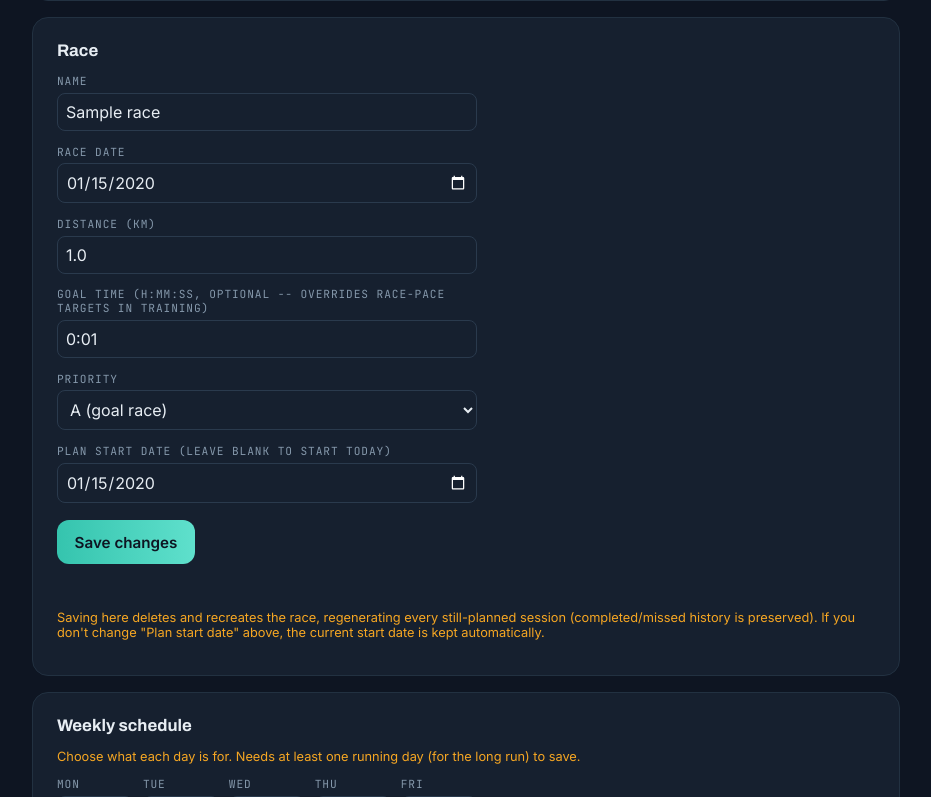
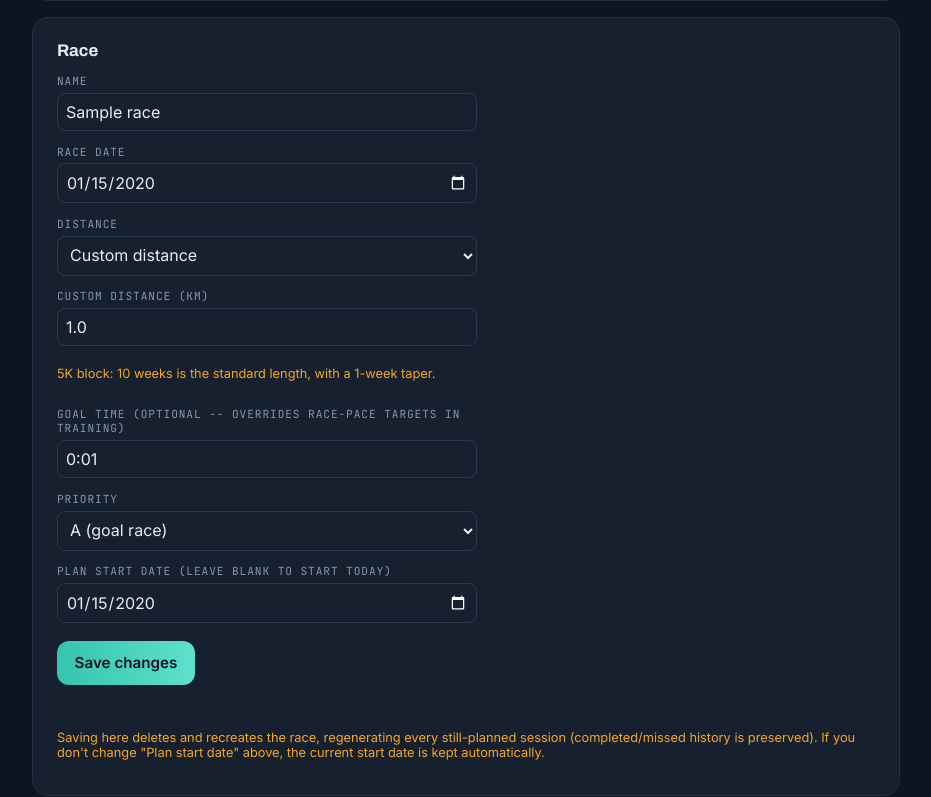
Before and after one commit to rdaswav/training_app, a FastAPI app: page /settings in a window 1280 px wide. Shown: the part 805-1602 px from the top of the page, without its empty margins (174-1105 px from the left). Run offline with FastAPI, Linux system fonts and the light colour scheme; tables that the repository leaves empty hold one stand-in row (values such as "Sample post"); some libraries are stand-ins or nearby versions.

Commit message:
UI: distance picker, race profile on Plan/About, plyometric logging
- Settings: distance is a 5K/10K/Half/Marathon/Custom picker with a hint
  showing the profile's standard block length and taper, a warning when
  the time to race is short (or long enough to add a Base phase), and a
  goal-time placeholder that matches the distance. Profile bounds come
  from the server so the hint can't drift from the engine.
- Plan hero names the block ("5K block"); phase focus labels come from
  the profile.
- About: I and R paces, plus a Race profile panel (block length, taper,
  long-run share/cap, strength flavour).
- Strength cards log plyometrics as contacts per set: no weight, no RIR,
  90s rest timer.
- Race sessions render as hard days; Today cues are race- and
  profile-aware.
- Weekly coach prompt no longer assumes a half; payload carries the
  race profile.

Co-Authored-By: Claude Opus 5.5 <noreply@anthropic.com>

```diff
--- a/backend/app/coach_service.py
+++ b/backend/app/coach_service.py
@@ -14,6 +14,7 @@ from sqlalchemy.orm import Session
 from app.engines import dashboard_summary, load_summary, weekly_review
 from app.engines import strength as strength_engine
 from app.engines import vdot as vdot_engine
+from app.engines.race_profiles import profile_for_distance
 from app.engines.running import week_start as monday_of
 from app.integrations.anthropic_coach import generate_review, render_prompt
 from app.jobs.daily_autoregulation import MAX_PACE_DRIFT_SEC_PER_KM
@@ -181,6 +182,7 @@ def build_metrics(db: Session, athlete: AthleteProfile, week_start: date) -> dic
             "name": race.name,
             "race_date": race.race_date.isoformat(),
             "distance_km": race.distance_km,
+            "race_profile": profile_for_distance(race.distance_km).label,
             "goal_time_sec": race.goal_time_sec,
             "priority": race.priority.value,
             "days_out_at_week_end": (race.race_date - week_end).days,
--- a/backend/app/integrations/anthropic_coach.py
+++ b/backend/app/integrations/anthropic_coach.py
@@ -22,7 +22,9 @@ MAX_TOKENS = 32000
 
 SYSTEM_PROMPT = """You are an experienced endurance running coach writing the \
 athlete's weekly training review. You are reviewing one training week inside a \
-structured half-marathon block that also carries RP-style strength work.
+structured race block (the race's distance and profile -- 5K, 10K, half \
+marathon or marathon -- are in the payload) that also carries RP-style \
+strength work, including plyometrics for 5K/10K blocks.
 
 ## The numbers are already computed -- do not redo them
 
--- a/backend/app/main.py
+++ b/backend/app/main.py
@@ -25,6 +25,7 @@ from app.db import SessionLocal, init_db
 from app.engines import coaching_copy, dashboard_summary, load_summary
 from app.engines import strength as strength_engine
 from app.engines import vdot as vdot_engine
+from app.engines.race_profiles import PROFILE_UPPER_BOUNDS_KM, PROFILES, profile_for_distance
 from app.engines.running import week_start
 from app.integrations.anthropic_coach import coach_configured
 from app.jobs.daily_autoregulation import MAX_PACE_DRIFT_SEC_PER_KM, run_daily_job
@@ -163,6 +164,20 @@ templates.env.filters["pace_mmss"] = format_pace_mmss
 templates.env.filters["duration"] = format_duration
 templates.env.filters["goal_time"] = format_goal_time
 templates.env.filters["markdown"] = format_markdown
+templates.env.filters["race_profile"] = profile_for_distance
+# Settings' distance picker reads block length/taper per profile from here,
+# so the hint text can't drift from engines/race_profiles.py.
+_upper_km = {p.key: km for p, km in PROFILE_UPPER_BOUNDS_KM}
+templates.env.globals["race_profiles"] = [
+    {
+        "key": p.key,
+        "label": p.label,
+        "template_weeks": p.template_weeks,
+        "taper_weeks": p.taper_weeks,
+        "max_km": _upper_km.get(p.key),  # None = no upper bound (marathon)
+    }
+    for p in PROFILES.values()
+]
 
 
 def _attach_logged_patterns(db, sessions: list[PlannedSession]) -> None:
@@ -530,7 +545,11 @@ def today_view(request: Request):
                 week_idx, current_phase_name or "Re-base", race.macrocycle.mesocycle_start_week or 0, race.distance_km
             )
             mesocycle_mode = mesocycle_status.mode
-        cues = {s.id: coaching_copy.session_cue(s.type, current_phase_name, mesocycle_mode) for s in sessions}
+        profile_key = profile_for_distance(race.distance_km).key if race else None
+        cues = {
+            s.id: coaching_copy.session_cue(s.type, current_phase_name, mesocycle_mode, s.content.get("role"), profile_key)
+            for s in sessions
+        }
         clocks = _weekly_clocks(db, athlete, today) if race else None
 
         return templates.TemplateResponse(
@@ -754,6 +773,9 @@ def about_view(request: Request):
                 {
                     "vdot": round(vdot, 1),
                     "race_pace_sec_per_km": fitness.race_pace_sec_per_km,
+                    "interval_pace_sec_per_km": fitness.interval_pace_sec_per_km,
+                    "repetition_pace_sec_per_km": fitness.repetition_pace_sec_per_km,
+                    "race_profile": fitness.profile,
                     "race_pace_from_goal": bool(race.goal_time_sec),
                     "e1rm_by_pattern": e1rm_by_pattern,
                 }
--- a/backend/app/static/app.js
+++ b/backend/app/static/app.js
@@ -132,6 +132,48 @@ async function submitAthleteProfile(event) {
     showFormStatus("athlete-status", "Failed to save: " + e.message, false);
   }
   return false;
+}
+
+// Goal-time placeholder per race profile -- a typical intermediate time, just
+// to show the expected format (MM:SS for short races, H:MM:SS for long).
+const GOAL_TIME_EXAMPLES = { "5k": "22:30", "10k": "47:00", half: "1:45:00", marathon: "3:45:00" };
+
+function raceProfileFor(km) {
+  // Mirrors engines/race_profiles.py's profile_for_distance; bounds come from
+  // the server (window.RACE_PROFILES) so the two can't drift.
+  const profiles = window.RACE_PROFILES || [];
+  return profiles.find((p) => p.max_km !== null && km <= p.max_km) || profiles.find((p) => p.max_km === null);
+}
+
+function updateDistanceUI(form) {
+  const preset = form.distance_preset.value;
+  const customLabel = form.querySelector(".distance-custom");
+  if (preset === "custom") {
+    customLabel.hidden = false;
+  } else {
+    customLabel.hidden = true;
+    form.distance_km.value = preset;
+  }
+  const km = Number(form.distance_km.value);
+  const profile = km > 0 ? raceProfileFor(km) : null;
+  const hint = form.querySelector(".distance-hint");
+  if (!profile) {
+    hint.textContent = "";
+    return;
+  }
+  form.goal_time.placeholder = `e.g. ${GOAL_TIME_EXAMPLES[profile.key]}`;
+  const taper = `${profile.taper_weeks}-week taper`;
+  let text = `${profile.label} block: ${profile.template_weeks} weeks is the standard length, with a ${taper}.`;
+  if (form.race_date.value) {
+    const start = form.plan_start_date.value ? new Date(form.plan_start_date.value) : new Date();
+    const weeks = Math.ceil((new Date(form.race_date.value) - start) / (7 * 24 * 3600 * 1000));
+    if (weeks > 0 && weeks < profile.template_weeks * 0.6) {
+      text += ` You have about ${weeks} weeks, so the phases will be compressed.`;
+    } else if (weeks > profile.template_weeks) {
+      text += ` You have about ${weeks} weeks; the extra time becomes an aerobic Base phase first.`;
+    }
+  }
+  hint.textContent = text;
 }
 
 async function submitRaceForm(event, existingRaceId) {
@@ -327,6 +369,7 @@ function initRunMode() {
 
 const WEIGHT_STEP_KG = 2.5;
 const REST_DURATION_SEC = 150; // no per-exercise rest convention in the data; a sane default, easy to tune here
+const PLYO_REST_DURATION_SEC = 90; // plyometrics: full recovery so every contact stays fast
 const UNDO_WINDOW_MS = 6000;
 
 function parseRepDefault(repsRange) {
@@ -423,8 +466,11 @@ function updateStickyBarFor(prescriptionEl) {
   const loggedCount = entry ? entry.logged.length : 0;
   const total = Number(prescriptionEl.dataset.sets);
   const isTimed = prescriptionEl.dataset.movementType === "bodyweight_timed";
+  const isPlyo = prescriptionEl.dataset.movementType === "plyometric";
   const target = isTimed
     ? `${prescriptionEl.dataset.reps}s hold`
+    : isPlyo
+    ? `${prescriptionEl.dataset.reps} contacts`
     : prescriptionEl.dataset.suggested
       ? `${prescriptionEl.dataset.reps} &times; ${prescriptionEl.dataset.suggested}`
       : `${prescriptionEl.dataset.reps} reps`;
@@ -441,8 +487,8 @@ function updateStickyBarFor(prescriptionEl) {
     </div>
     <div class="r2">
       <span class="chip tgt">Target <b>${target}</b></span>
-      <span class="chip">RIR <b>${prescriptionEl.dataset.rir}</b></span>
-      ${lastChip}
+      ${isPlyo ? `<span class="chip">Max intent</span>` : `<span class="chip">RIR <b>${prescriptionEl.dataset.rir}</b></span>`}
+      ${isPlyo ? "" : lastChip}
     </div>`;
   stick.classList.add("on");
 }
@@ -459,6 +505,8 @@ class StrengthEntry {
     this.rirTarget = prescriptionEl.dataset.rir;
     this.movementType = prescriptionEl.dataset.movementType || "weighted";
     this.isTimed = this.movementType === "bodyweight_timed";
+    // plyometric: .reps is ground contacts per set, no load and no RIR.
+    this.isPlyo = this.movementType === "plyometric";
 
     if (this.isTimed) {
       // .reps here holds the exercise's own seconds-per-hold range (e.g.
@@ -525,7 +573,9 @@ class StrengthEntry {
   }
 
   _doneText(done) {
-    return this.isTimed ? `${done.duration}s` : `${done.reps} × ${formatWeight(done.weight)}`;
+    if (this.isTimed) return `${done.duration}s`;
+    if (this.isPlyo) return `${done.reps} contacts`;
+    return `${done.reps} × ${formatWeight(done.weight)}`;
   }
 
   logCurrentSet() {
@@ -537,9 +587,9 @@ class StrengthEntry {
     const doneText = this._doneText(setEntry);
     const nextUpHtml = isLast
       ? nextUpAfter(this.el)
-      : `${this.el.dataset.exerciseName} &middot; set ${this.logged.length + 1} of ${this.totalSets}<br>${doneText} &middot; RIR ${this.rirTarget}`;
+      : `${this.el.dataset.exerciseName} &middot; set ${this.logged.length + 1} of ${this.totalSets}<br>${doneText}${this.isPlyo ? "" : ` &middot; RIR ${this.rirTarget}`}`;
     showUndoToast(isLast ? `Session logged · ${doneText}` : `Set logged · ${doneText}`, () => this.undoLastSet());
-    startRestTimer(REST_DURATION_SEC, nextUpHtml);
+    startRestTimer(this.isPlyo ? PLYO_REST_DURATION_SEC : REST_DURATION_SEC, nextUpHtml);
     updateStickyBarFor(this.el);
     if (isLast) this.scheduleSubmit();
   }
@@ -562,6 +612,8 @@ class StrengthEntry {
       pattern: this.pattern,
       sets: this.isTimed
         ? this.logged.map((s) => ({ duration_sec: s.duration, rir_actual: rirActual }))
+        : this.isPlyo
+        ? this.logged.map((s) => ({ reps: s.reps }))
         : this.logged.map((s) => ({ reps: s.reps, weight_kg: s.weight, rir_actual: rirActual })),
     };
     this.pendingTimeoutId = setTimeout(async () => {
--- a/backend/app/templates/_week_card.html
+++ b/backend/app/templates/_week_card.html
@@ -41,7 +41,7 @@
       {% set d = week_start + timedelta(days=i) %}
       {% set s = by_date.get(d) %}
       {% if s %}
-        {% set intensity = "session-strength" if s.type.value == "strength" else ("session-hard" if s.content.get("role") == "quality" else "session-easy") %}
+        {% set intensity = "session-strength" if s.type.value == "strength" else ("session-hard" if s.content.get("role") in ("quality", "race") else "session-easy") %}
         <a class="card day-card {{ intensity }}" href="/session/{{ s.id }}">
           <div class="day-card-date">{{ day_names[i] }} &middot; {{ d.strftime("%-d %b") }}</div>
           <strong>{{ s.name }}</strong>
--- a/backend/app/templates/plan.html
+++ b/backend/app/templates/plan.html
@@ -15,7 +15,7 @@
       <div class="countdown">{{ days_to_race }} days to go</div>
     </div>
     <p class="lede">
-      {{ race.distance_km }} km
+      {{ (race.distance_km|race_profile).label }} block &middot; {{ race.distance_km }} km
       {% if race.goal_time_sec %} &middot; Goal {{ race.goal_time_sec|goal_time }}{% endif %}
       {% if current_phase %} &middot; {{ current_phase.focus }}{% endif %}
       &middot; Priority {{ race.priority.value|upper }}
--- a/backend/app/templates/settings.html
+++ b/backend/app/templates/settings.html
@@ -54,13 +54,24 @@
       <label>Race date
         <input name="race_date" type="date" value="{{ race.race_date if race else '' }}" required>
       </label>
-      <label>Distance (km)
-        <input name="distance_km" type="number" step="0.01" value="{{ race.distance_km if race else 21.1 }}" required list="distance-presets">
-        <datalist id="distance-presets">
-          <option value="5"><option value="10"><option value="21.1"><option value="42.195">
-        </datalist>
+      {% set dist = race.distance_km if race else 21.1 %}
+      {% set presets = [(5, "5K"), (10, "10K"), (21.1, "Half marathon"), (42.195, "Marathon")] %}
+      {% set ns = namespace(matched=false) %}
+      <label>Distance
+        <select name="distance_preset" onchange="updateDistanceUI(this.form)">
+          {% for km, label in presets %}
+            {% set hit = (dist - km)|abs < 0.15 %}
+            {% if hit %}{% set ns.matched = true %}{% endif %}
+            <option value="{{ km }}" {% if hit %}selected{% endif %}>{{ label }}</option>
+          {% endfor %}
+          <option value="custom" {% if not ns.matched %}selected{% endif %}>Custom distance</option>
+        </select>
       </label>
-      <label>Goal time (H:MM:SS, optional -- overrides race-pace targets in training)
+      <label class="distance-custom" {% if ns.matched %}hidden{% endif %}>Custom distance (km)
+        <input name="distance_km" type="number" step="0.01" min="1" value="{{ dist }}" required>
+      </label>
+      <p class="note distance-hint" aria-live="polite"></p>
+      <label>Goal time (optional -- overrides race-pace targets in training)
         <input name="goal_time" type="text" placeholder="e.g. 1:45:00" value="{{ race.goal_time_sec|goal_time if race and race.goal_time_sec else '' }}">
       </label>
       <label>Priority
@@ -124,5 +135,15 @@
   <div class="settings-footer">Parallax &middot; See your training from both sides.</div>
 {% endblock %}
 {% block scripts %}
+  <script>window.RACE_PROFILES = {{ race_profiles|tojson }};</script>
   <script src="/static/app.js?v={{ static_v }}"></script>
+  <script>
+    document.querySelectorAll("select[name=distance_preset]").forEach((sel) => {
+      const form = sel.form;
+      ["race_date", "plan_start_date", "distance_km"].forEach((n) =>
+        form[n].addEventListener("input", () => updateDistanceUI(form))
+      );
+      updateDistanceUI(form);
+    });
+  </script>
 {% endblock %}
```
Also changed, not shown: backend/app/engines/coaching_copy.py (+31 -1 lines), backend/app/engines/race_profiles.py (+7 -6 lines), backend/app/templates/_session_card.html (+18 -2 lines), backend/app/templates/about.html (+15 -1 lines).
